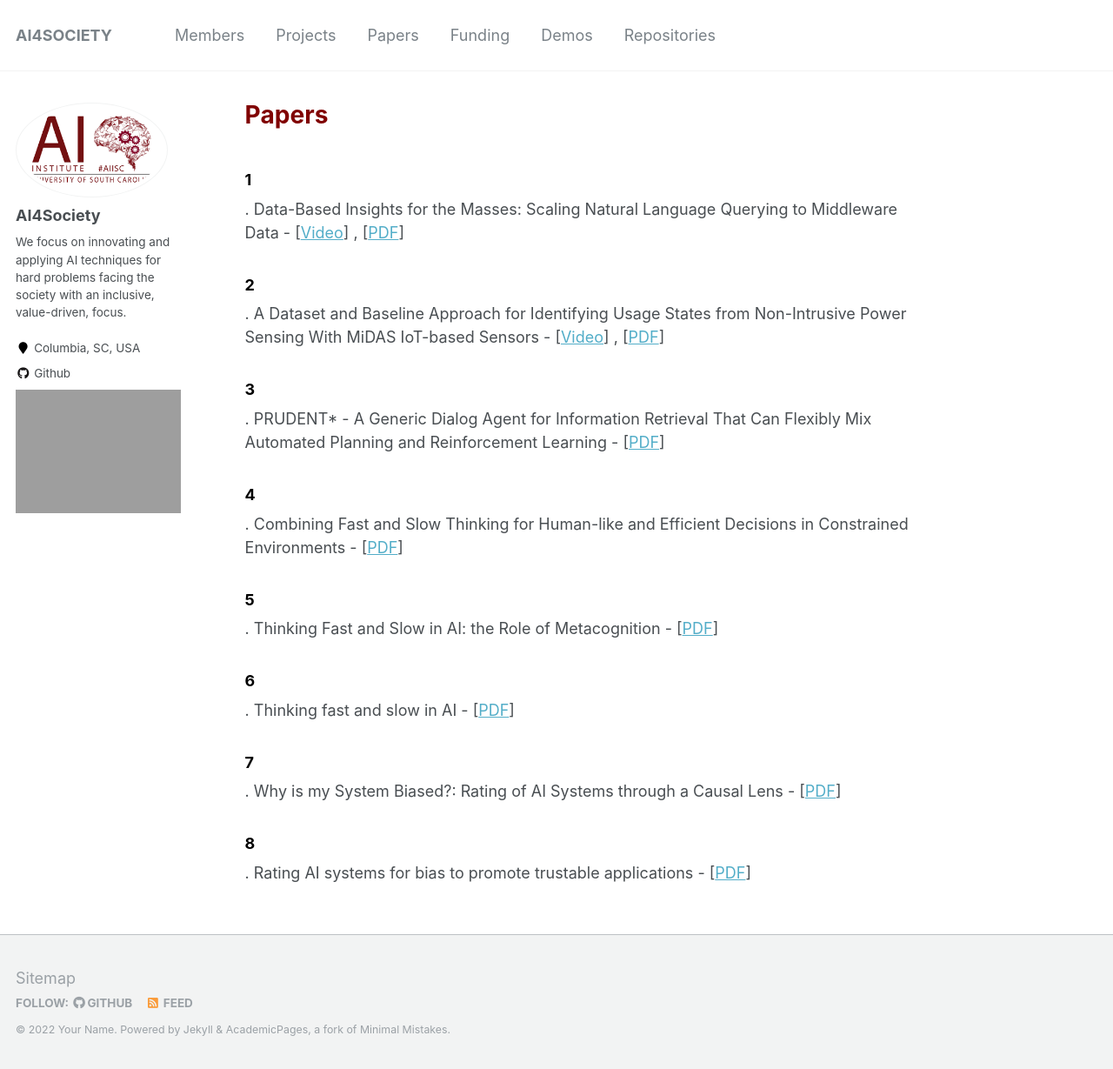
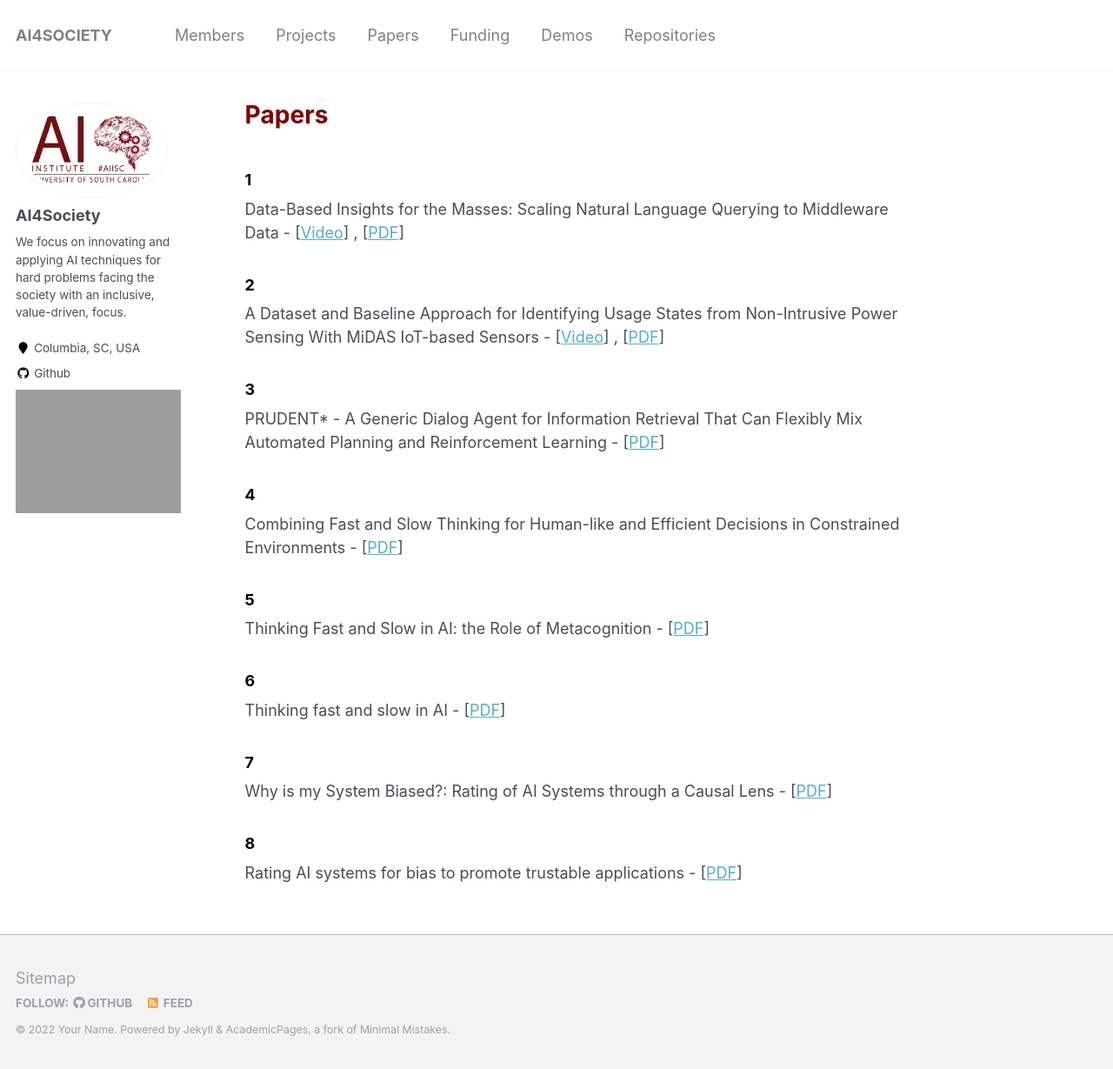
Before and after one commit to likitha-9/ai4society.github.io, a Jekyll site: the page built from _pages/papers.md, in a window 1280 px wide and 1229 px high. Shown: the whole window at 87% size. Built offline with Jekyll 4.4.1, drawn with Linux system fonts in a browser that asks for light colours.

Commit message:
project update

```diff
--- a/_pages/papers.md
+++ b/_pages/papers.md
@@ -10,32 +10,32 @@ redirect_from:
 
 
 ### <span style="color:black">1</span>
-. <span style> Data-Based Insights for the Masses: Scaling Natural Language Querying to Middleware Data - [[Video](https://www.youtube.com/watch?v=-0aKDVoEGvs)] , [[PDF](https://dl.acm.org/doi/abs/10.1007/978-3-031-00129-1_49)]</span>
+<span style> Data-Based Insights for the Masses: Scaling Natural Language Querying to Middleware Data - [[Video](https://www.youtube.com/watch?v=-0aKDVoEGvs)] , [[PDF](https://dl.acm.org/doi/abs/10.1007/978-3-031-00129-1_49)]</span>
 
 ### <span style="color:black">2</span>
-. <span style>A Dataset and Baseline Approach for Identifying Usage States from Non-Intrusive Power Sensing With MiDAS IoT-based Sensors - [[Video](https://www.youtube.com/watch?v=-0aKDVoEGvs)] , [[PDF](https://dl.acm.org/doi/10.1145/3514094.3534174)]</span>
+<span style>A Dataset and Baseline Approach for Identifying Usage States from Non-Intrusive Power Sensing With MiDAS IoT-based Sensors - [[Video](https://www.youtube.com/watch?v=-0aKDVoEGvs)] , [[PDF](https://dl.acm.org/doi/10.1145/3514094.3534174)]</span>
 
 
 ### <span style="color:black">3</span>
-. <span style>PRUDENT* - A Generic Dialog Agent for Information Retrieval That Can Flexibly Mix Automated Planning and Reinforcement Learning - [[PDF](https://icaps21.icaps-conference.org/demos/demos/381.pdf)]</span>
+<span style>PRUDENT* - A Generic Dialog Agent for Information Retrieval That Can Flexibly Mix Automated Planning and Reinforcement Learning - [[PDF](https://icaps21.icaps-conference.org/demos/demos/381.pdf)]</span>
 
 
 
 ### <span style="color:black">4</span>
-. <span style>Combining Fast and Slow Thinking for Human-like and Efficient Decisions in Constrained Environments - [[PDF](https://scholar.google.com/citations?view_op=view_citation&hl=en&user=mPC6wp4AAAAJ&sortby=pubdate&citation_for_view=mPC6wp4AAAAJ:KNjnJ3z-R6IC)]</span>
+<span style>Combining Fast and Slow Thinking for Human-like and Efficient Decisions in Constrained Environments - [[PDF](https://scholar.google.com/citations?view_op=view_citation&hl=en&user=mPC6wp4AAAAJ&sortby=pubdate&citation_for_view=mPC6wp4AAAAJ:KNjnJ3z-R6IC)]</span>
 
 
 ### <span style="color:black">5</span>
-. <span style>Thinking Fast and Slow in AI: the Role of Metacognition - [[PDF](https://scholar.google.com/citations?view_op=view_citation&hl=en&user=mPC6wp4AAAAJ&cstart=20&pagesize=80&sortby=pubdate&citation_for_view=mPC6wp4AAAAJ:CdxZDUztZiMC)]</span>
+<span style>Thinking Fast and Slow in AI: the Role of Metacognition - [[PDF](https://scholar.google.com/citations?view_op=view_citation&hl=en&user=mPC6wp4AAAAJ&cstart=20&pagesize=80&sortby=pubdate&citation_for_view=mPC6wp4AAAAJ:CdxZDUztZiMC)]</span>
 
 
 ### <span style="color:black">6</span>
-. <span style>Thinking fast and slow in AI - [[PDF](https://scholar.google.com/citations?view_op=view_citation&hl=en&user=mPC6wp4AAAAJ&cstart=20&pagesize=80&sortby=pubdate&citation_for_view=mPC6wp4AAAAJ:PaBasH6fAo0C)]</span>
+<span style>Thinking fast and slow in AI - [[PDF](https://scholar.google.com/citations?view_op=view_citation&hl=en&user=mPC6wp4AAAAJ&cstart=20&pagesize=80&sortby=pubdate&citation_for_view=mPC6wp4AAAAJ:PaBasH6fAo0C)]</span>
 
 
 ### <span style="color:black">7</span>
-. <span style>Why is my System Biased?: Rating of AI Systems through a Causal Lens - [[PDF](https://dl.acm.org/doi/10.1145/3514094.3539556)]</span>
+<span style>Why is my System Biased?: Rating of AI Systems through a Causal Lens - [[PDF](https://dl.acm.org/doi/10.1145/3514094.3539556)]</span>
 
 
 ### <span style="color:black">8</span>
-. <span style>Rating AI systems for bias to promote trustable applications - [[PDF](https://ieeexplore.ieee.org/abstract/document/8809756)]</span>
+<span style>Rating AI systems for bias to promote trustable applications - [[PDF](https://ieeexplore.ieee.org/abstract/document/8809756)]</span>
```
